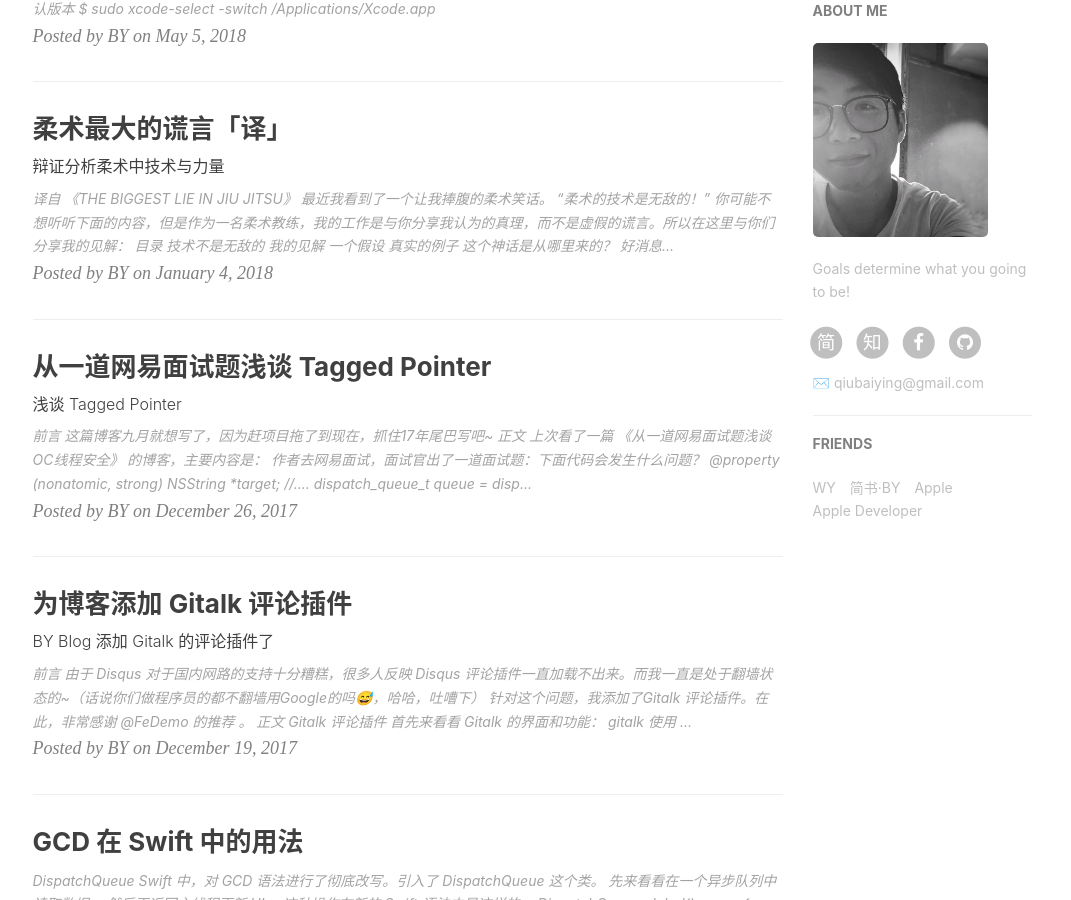
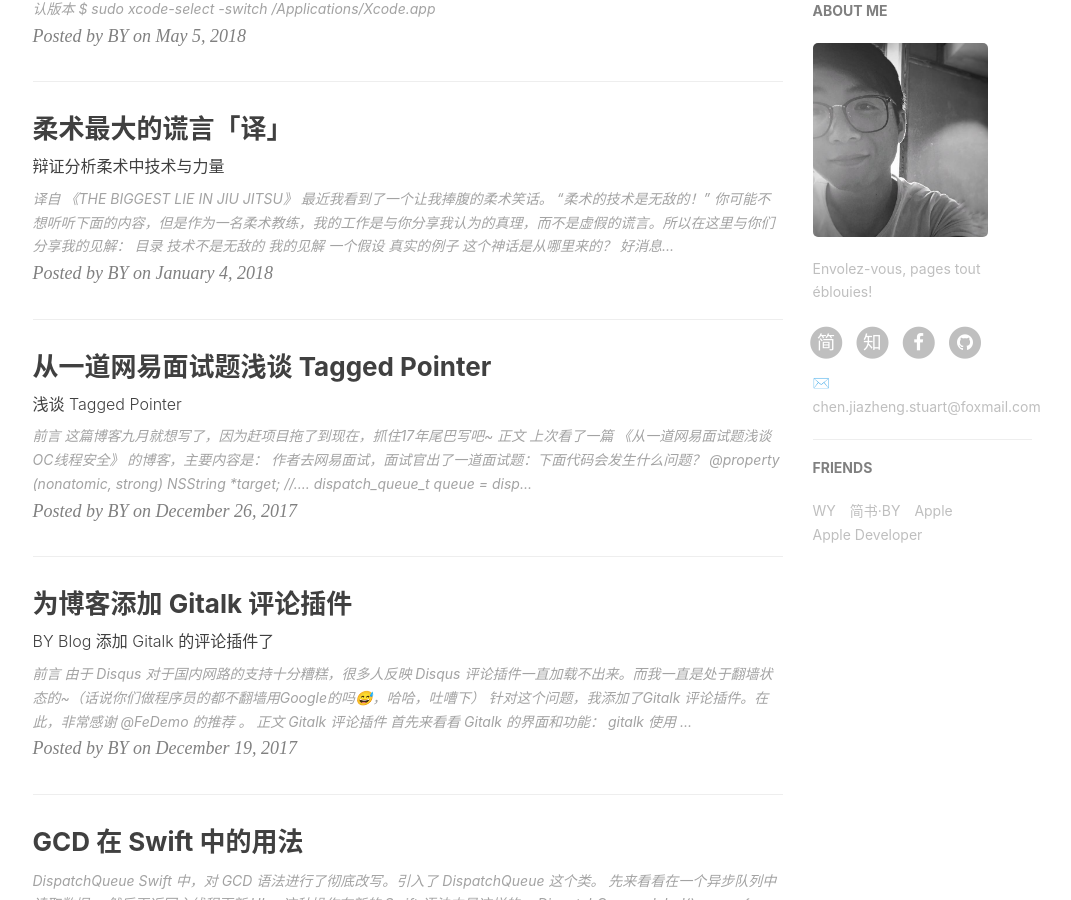
Before and after one commit to StuartCHAN/StuartCHEN.github.io, a Jekyll site: the page built from index.html, in a window 1280 px wide and 900 px high, scrolled down 807 px. Shown: the whole window, without its empty margins (135-1206 px from the left). Built offline with Jekyll 4.4.1, drawn with Linux system fonts in a browser that asks for light colours; nearby versions of some CDN libraries; the list of posts is cut into pages by our own code; comment, search, counter and statistics services are not loaded; some of the changed lines change nothing that is shown.

Commit message:
update _config.yml

```diff
--- a/_config.yml
+++ b/_config.yml
@@ -1,17 +1,17 @@
 # Site settings
 title: BY Blog
-SEOTitle: 柏荧的博客 | BY Blog
+SEOTitle: Stuart Chen | Blog Yeah
 header-img: img/post-bg-desk.jpg
-email: qiubaiying@gmail.com
-description: "Every failure is leading towards success."
-keyword: "BY, BY Blog, 柏荧的博客, qiubaiying, 邱柏荧, iOS, Apple, iPhone"
+email: chen.jiazheng.stuart@foxmail.com
+description: " L'air immense ouvre et referme mon livre, la vague en poudre ose jaillir des rocs! "
+keyword: "BY, Blog Yeah, Stuart Jiazheng Chen, stuartchan, Machine Learning, NLP, Cognitive Science, Linguistics "
 url: "http://stuartchan.github.io"          # your host, for absolute URL
 baseurl: ""      # for example, '/blog' if your blog hosted on 'host/blog'
 github_repo: "https://github.com/qiubaiying/qiubaiying.github.io.git" # you code repository
 
 # Sidebar settings
 sidebar: true                           # whether or not using Sidebar.
-sidebar-about-description: "Goals determine what you going to be!"
+sidebar-about-description: " Envolez-vous, pages tout éblouies! "
 sidebar-avatar: /img/about-BY-gentle.jpg      # use absolute URL, seeing it's used in both `/` and `/about/`
 
 
```
